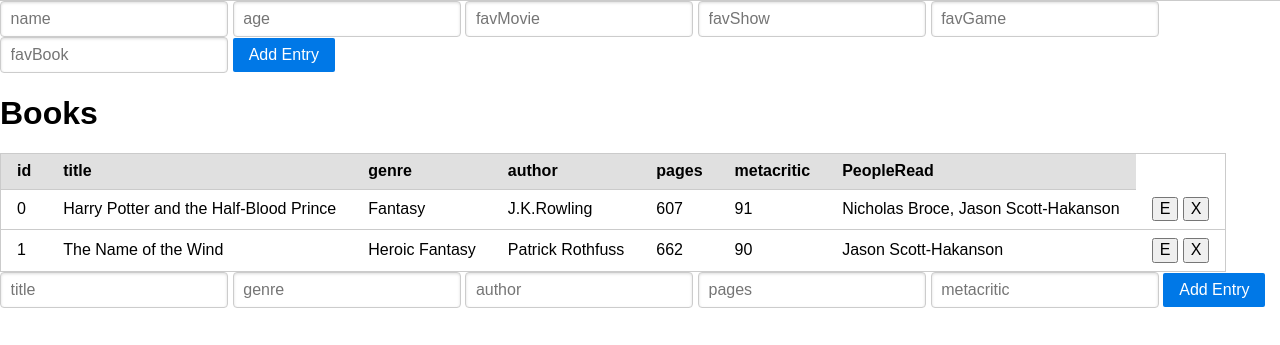
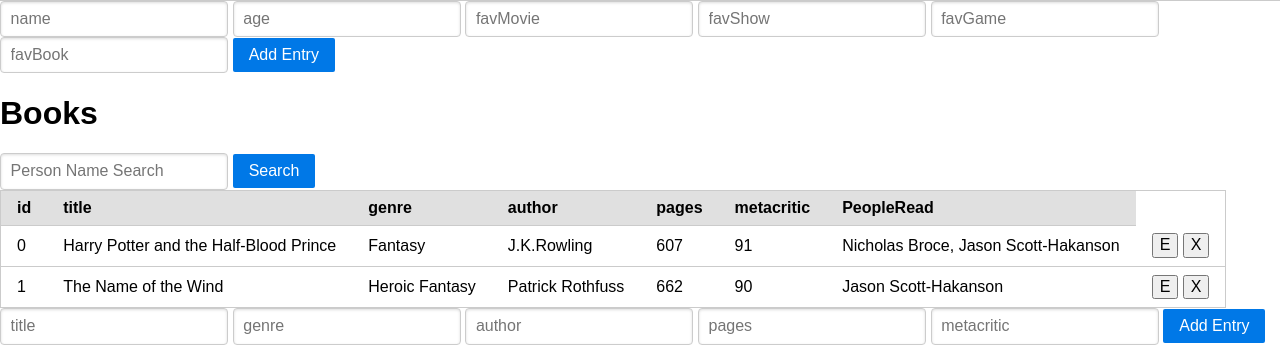
Before and after one commit to Xinnji/cs340_group_project, a Flask app: page /books in a window 1280 px wide; the page is wider, and only the part inside the window is pictured. Shown: the part 478-823 px from the top of that part. Before the commit the page ends 786 px from the top of that part, so only its background shows below. Run offline with Flask 2, Linux system fonts and the light colour scheme; some libraries are stand-ins or nearby versions.

Commit message:
Update books.html

```diff
--- a/templates/books.html
+++ b/templates/books.html
@@ -2,6 +2,11 @@
 {% block title %}Books{% endblock %}
 {% block content %}
 <h1>Books</h1>
+<form class="pure-form" method="post">
+    <td></td>
+    <td><input type="text" name="Search" placeholder="Person Name Search"></td>
+    <td><input class="pure-button pure-button-primary" type="submit" value="Search"></td>
+</form>
 <table class="pure-table pure-table-horizontal">
     <thead>
         <th>id</th>
```
